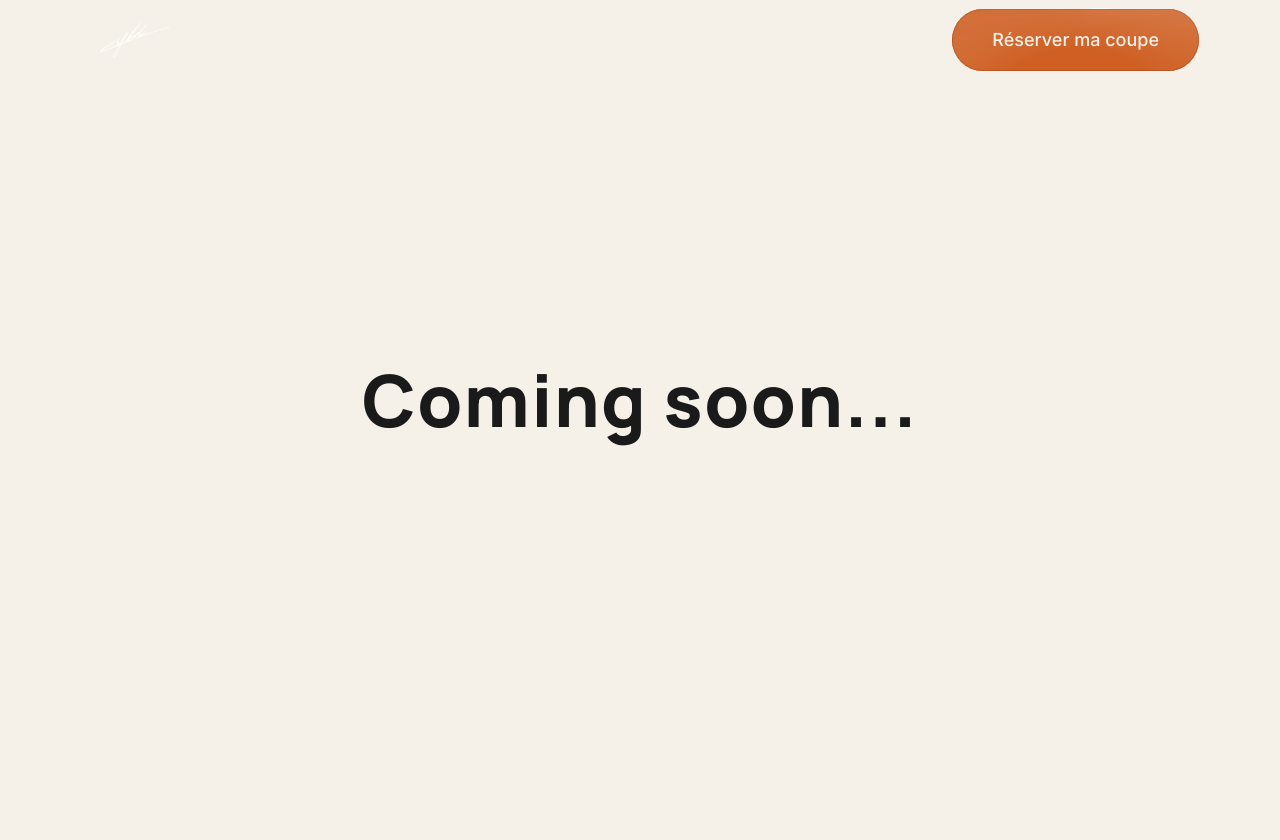
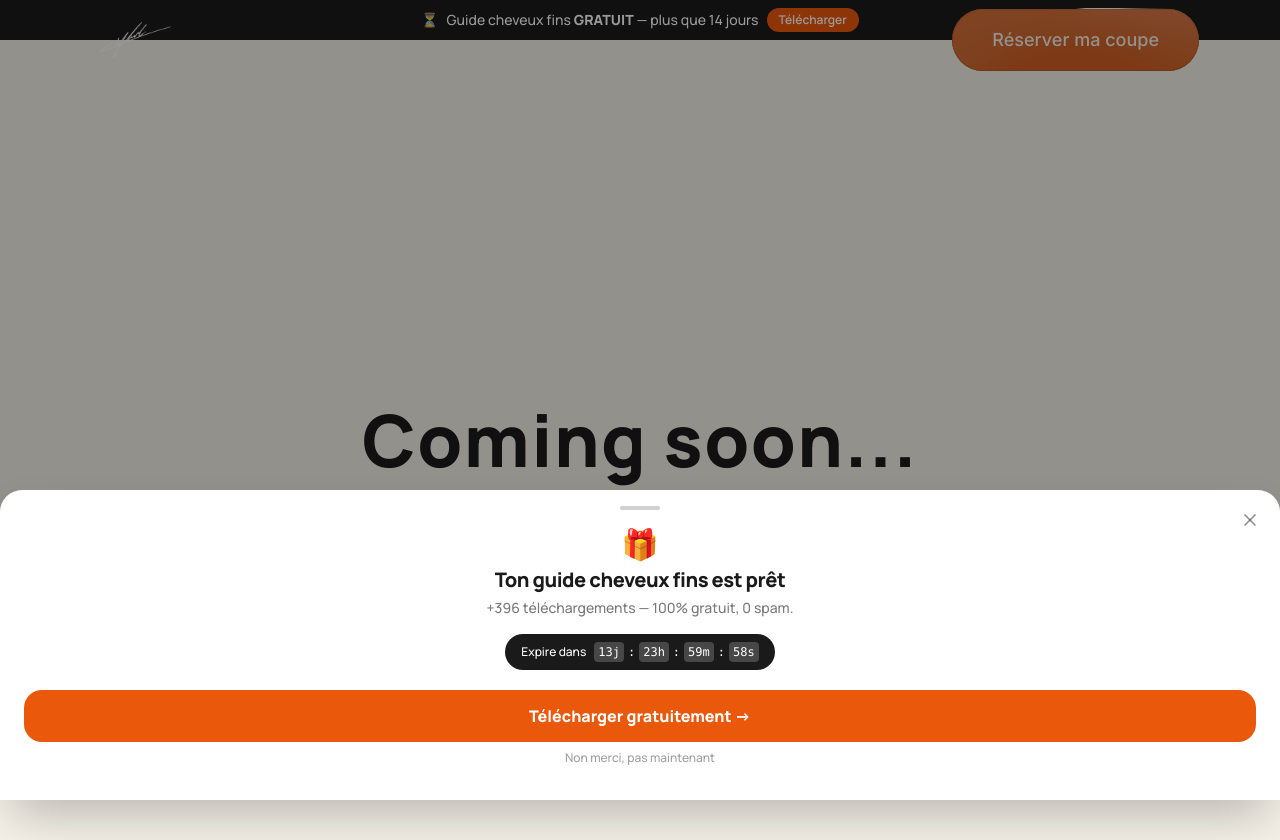
Before and after one commit to yugoleouedec-ops/yugoleouedec, a Next.js app: page /shop in a window 1280 px wide. Before the commit the page ends 800 px from the top, so only its background shows below. Built offline with nearby package versions, Linux system fonts and the light colour scheme.

Commit message:
feat: fix horizontal scroll, add announcement bar + guide popup, Solo button to /reservation

```diff
--- a/app/globals.css
+++ b/app/globals.css
@@ -269,9 +269,11 @@
   }
   body {
     @apply bg-background text-foreground font-sans font-medium;
+    overflow-x: hidden;
   }
   html {
     @apply font-sans scroll-smooth;
+    overflow-x: hidden;
   }
   h1, h2, h3, h4, h5, h6 {
     @apply font-heading font-extrabold;
--- a/app/layout.tsx
+++ b/app/layout.tsx
@@ -2,6 +2,7 @@ import type { Metadata, Viewport } from "next";
 
 import "./globals.css";
 import { cn } from "@/lib/utils";
+import { AnnouncementBar, GuideBottomSheet } from "@/components/guide-promo";
 
 export const metadata: Metadata = {
   title: "Yugo Le Ouedec \u2014 Expert Capillaire & Cr\u00e9ateur de Contenu",
@@ -29,7 +30,9 @@ export default function RootLayout({
           "font-sans",
         )}
       >
+        <AnnouncementBar />
         {children}
+        <GuideBottomSheet />
       </body>
     </html>
   );
--- a/app/page.tsx
+++ b/app/page.tsx
@@ -411,7 +411,7 @@ export default function LandingPage() {
                   'HairScan 1 fois',
                 ],
                 buttonText: 'Commencer Maintenant',
-                buttonHref: '/hairscan',
+                buttonHref: '/reservation',
                 buttonVariant: 'secondary',
               },
               {
--- /dev/null
+++ b/components/guide-promo.tsx
@@ -0,0 +1,186 @@
+"use client";
+
+import { useState, useEffect, useCallback } from "react";
+import { motion, AnimatePresence } from "framer-motion";
+import { X } from "lucide-react";
+
+const GUIDE_URL = "https://yugoleouedec.gumroad.com/l/yvcdf";
+const DEADLINE_DAYS = 14;
+
+function CountdownTimer() {
+  const [timeLeft, setTimeLeft] = useState({ days: DEADLINE_DAYS, hours: 0, minutes: 0, seconds: 0 });
+
+  useEffect(() => {
+    const stored = localStorage.getItem("guide-promo-deadline");
+    let deadline: number;
+    if (stored) {
+      deadline = parseInt(stored, 10);
+    } else {
+      deadline = Date.now() + DEADLINE_DAYS * 24 * 60 * 60 * 1000;
+      localStorage.setItem("guide-promo-deadline", deadline.toString());
+    }
+
+    const tick = () => {
+      const diff = Math.max(0, deadline - Date.now());
+      const d = Math.floor(diff / (1000 * 60 * 60 * 24));
+      const h = Math.floor((diff / (1000 * 60 * 60)) % 24);
+      const m = Math.floor((diff / (1000 * 60)) % 60);
+      const s = Math.floor((diff / 1000) % 60);
+      setTimeLeft({ days: d, hours: h, minutes: m, seconds: s });
+    };
+
+    tick();
+    const id = setInterval(tick, 1000);
+    return () => clearInterval(id);
+  }, []);
+
+  const pad = (n: number) => n.toString().padStart(2, "0");
+
+  return (
+    <div className="flex items-center gap-1 font-mono text-xs tabular-nums">
+      <span className="bg-white/20 rounded px-1 py-0.5">{timeLeft.days}j</span>
+      <span>:</span>
+      <span className="bg-white/20 rounded px-1 py-0.5">{pad(timeLeft.hours)}h</span>
+      <span>:</span>
+      <span className="bg-white/20 rounded px-1 py-0.5">{pad(timeLeft.minutes)}m</span>
+      <span>:</span>
+      <span className="bg-white/20 rounded px-1 py-0.5">{pad(timeLeft.seconds)}s</span>
+    </div>
+  );
+}
+
+/* ─── Announcement Bar ─── */
+export function AnnouncementBar() {
+  return (
+    <div className="sticky top-0 z-50 w-full bg-[#1A1A1A] text-white">
+      <div className="flex items-center justify-center gap-2 px-4 py-2 text-xs sm:text-sm">
+        <span className="shrink-0">⏳</span>
+        <span className="truncate font-medium">
+          Guide cheveux fins <span className="font-bold">GRATUIT</span> — plus que {DEADLINE_DAYS} jours
+        </span>
+        <a
+          href={GUIDE_URL}
+          target="_blank"
+          rel="noopener noreferrer"
+          className="shrink-0 rounded-full bg-[#EA580C] px-3 py-1 text-xs font-semibold text-white transition-colors hover:bg-[#c44a0a]"
+        >
+          Télécharger
+        </a>
+      </div>
+    </div>
+  );
+}
+
+/* ─── Bottom Sheet Popup ─── */
+export function GuideBottomSheet() {
+  const [show, setShow] = useState(false);
+  const [dismissed, setDismissed] = useState(false);
+
+  const trigger = useCallback(() => {
+    if (dismissed) return;
+    const alreadyShown = sessionStorage.getItem("guide-popup-shown");
+    if (alreadyShown) return;
+    setShow(true);
+    sessionStorage.setItem("guide-popup-shown", "true");
+  }, [dismissed]);
+
+  useEffect(() => {
+    if (dismissed) return;
+
+    // Timer: 45 seconds
+    const timer = setTimeout(() => trigger(), 45000);
+
+    // Scroll: 60%
+    const handleScroll = () => {
+      const scrollPercent =
+        window.scrollY / (document.documentElement.scrollHeight - window.innerHeight);
+      if (scrollPercent >= 0.6) {
+        trigger();
+      }
+    };
+
+    window.addEventListener("scroll", handleScroll, { passive: true });
+    return () => {
+      clearTimeout(timer);
+      window.removeEventListener("scroll", handleScroll);
+    };
+  }, [dismissed, trigger]);
+
+  const handleDismiss = () => {
+    setShow(false);
+    setDismissed(true);
+  };
+
+  return (
+    <AnimatePresence>
+      {show && (
+        <>
+          {/* Backdrop */}
+          <motion.div
+            className="fixed inset-0 z-[60] bg-black/40"
+            initial={{ opacity: 0 }}
+            animate={{ opacity: 1 }}
+            exit={{ opacity: 0 }}
+            onClick={handleDismiss}
+          />
+
+          {/* Bottom Sheet */}
+          <motion.div
+            className="fixed bottom-0 left-0 right-0 z-[70] rounded-t-3xl bg-white px-6 pb-8 pt-4 shadow-2xl"
+            style={{ maxHeight: "50vh" }}
+            initial={{ y: "100%" }}
+            animate={{ y: 0 }}
+            exit={{ y: "100%" }}
+            transition={{ type: "spring", stiffness: 350, damping: 35 }}
+          >
+            {/* Handle */}
+            <div className="mx-auto mb-4 h-1 w-10 rounded-full bg-[#1A1A1A]/20" />
+
+            {/* Close */}
+            <button
+              onClick={handleDismiss}
+              className="absolute right-4 top-4 rounded-full p-1 text-[#404040]/60 hover:bg-[#1A1A1A]/10 transition-colors"
+            >
+              <X size={20} />
+            </button>
+
+            {/* Content */}
+            <div className="text-center">
+              <p className="text-3xl mb-1">🎁</p>
+              <h3 className="text-xl font-extrabold text-[#1A1A1A] tracking-tight">
+                Ton guide cheveux fins est prêt
+              </h3>
+              <p className="mt-1 text-sm text-[#404040]/70">
+                +396 téléchargements — 100% gratuit, 0 spam.
+              </p>
+
+              {/* Countdown */}
+              <div className="mt-4 flex justify-center">
+                <div className="inline-flex items-center gap-2 rounded-full bg-[#1A1A1A] px-4 py-2 text-white">
+                  <span className="text-xs font-medium">Expire dans</span>
+                  <CountdownTimer />
+                </div>
+              </div>
+
+              {/* CTA */}
+              <a
+                href={GUIDE_URL}
+                target="_blank"
+                rel="noopener noreferrer"
+                className="mt-5 inline-block w-full rounded-2xl bg-[#EA580C] px-6 py-3.5 text-base font-bold text-white transition-colors hover:bg-[#c44a0a]"
+              >
+                Télécharger gratuitement →
+              </a>
+              <button
+                onClick={handleDismiss}
+                className="mt-2 text-xs text-[#404040]/50 hover:text-[#404040]/80 transition-colors"
+              >
+                Non merci, pas maintenant
+              </button>
+            </div>
+          </motion.div>
+        </>
+      )}
+    </AnimatePresence>
+  );
+}
```
